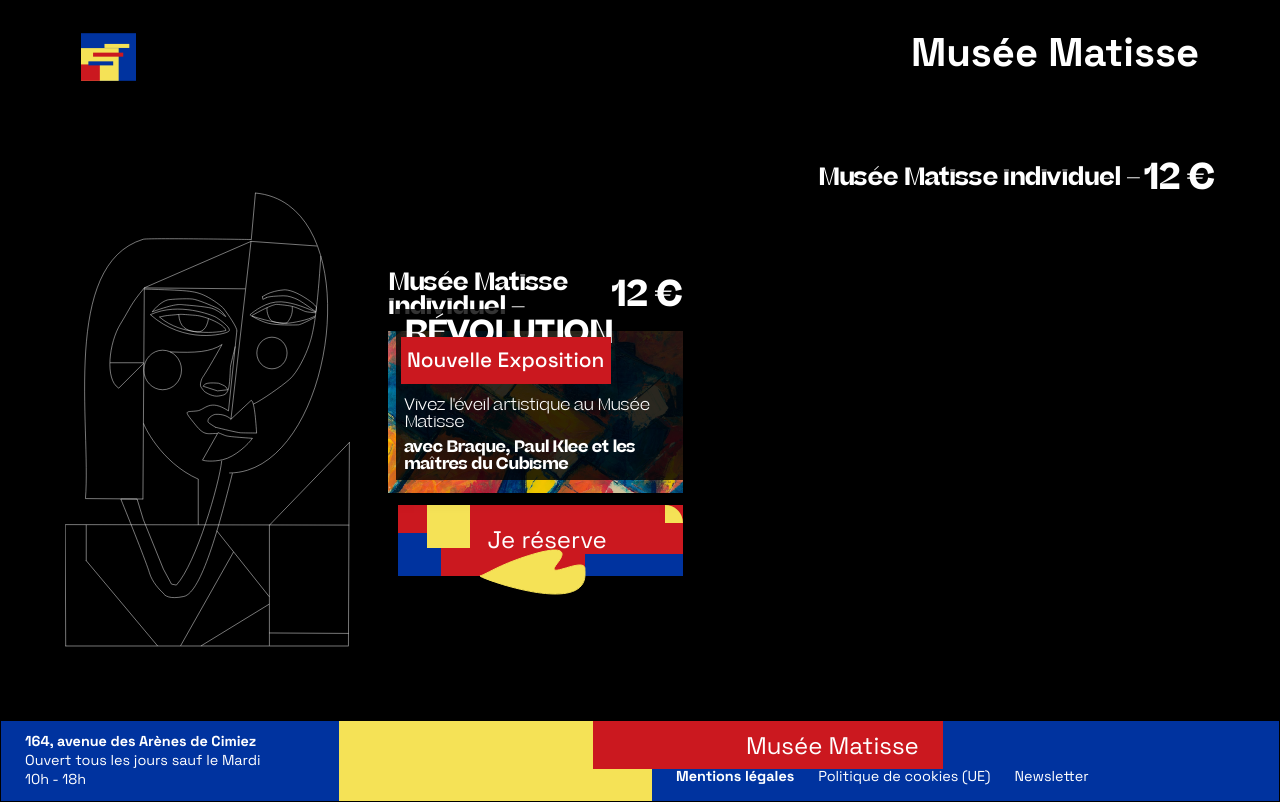
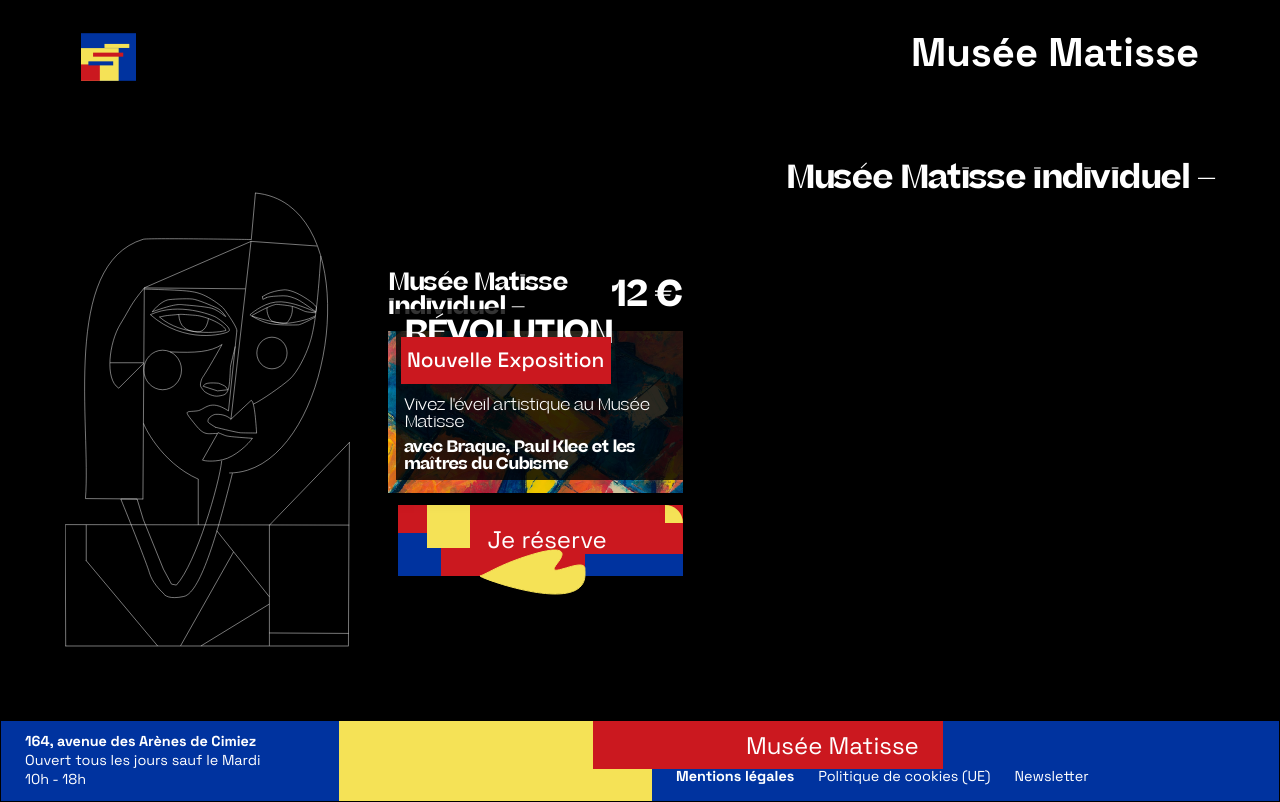
Before and after one commit to Cordelia013/the-silence, a React (Vite) app: page /ticketing in a window 1280 px wide. Built offline with nearby package versions, Linux system fonts and the light colour scheme.

Commit message:
Updated Ticketing.tsx

```diff
--- a/src/pages/Ticketing.tsx
+++ b/src/pages/Ticketing.tsx
@@ -106,7 +106,7 @@
               height: '24px',
               fontFamily: 'Beatrice Deck, Arial, sans-serif',
               fontWeight: 700,
-              fontSize: '24px',
+              fontSize: '32px',
               lineHeight: '100%',
               letterSpacing: 0,
               display: 'flex',
@@ -119,18 +119,7 @@
               }}
             >
               Musée Matisse individuel –
-              <span
-              style={{
-                marginLeft: '0.1em',
-                fontFamily: 'Beatrice Deck, Arial, sans-serif',
-                fontWeight: 700,
-                fontSize: '36px',
-                lineHeight: '100%',
-                letterSpacing: 0,
-              }}
-              >
-              12&nbsp;€
-              </span>
+
             </div>
       </main>
       <Footer />
```
